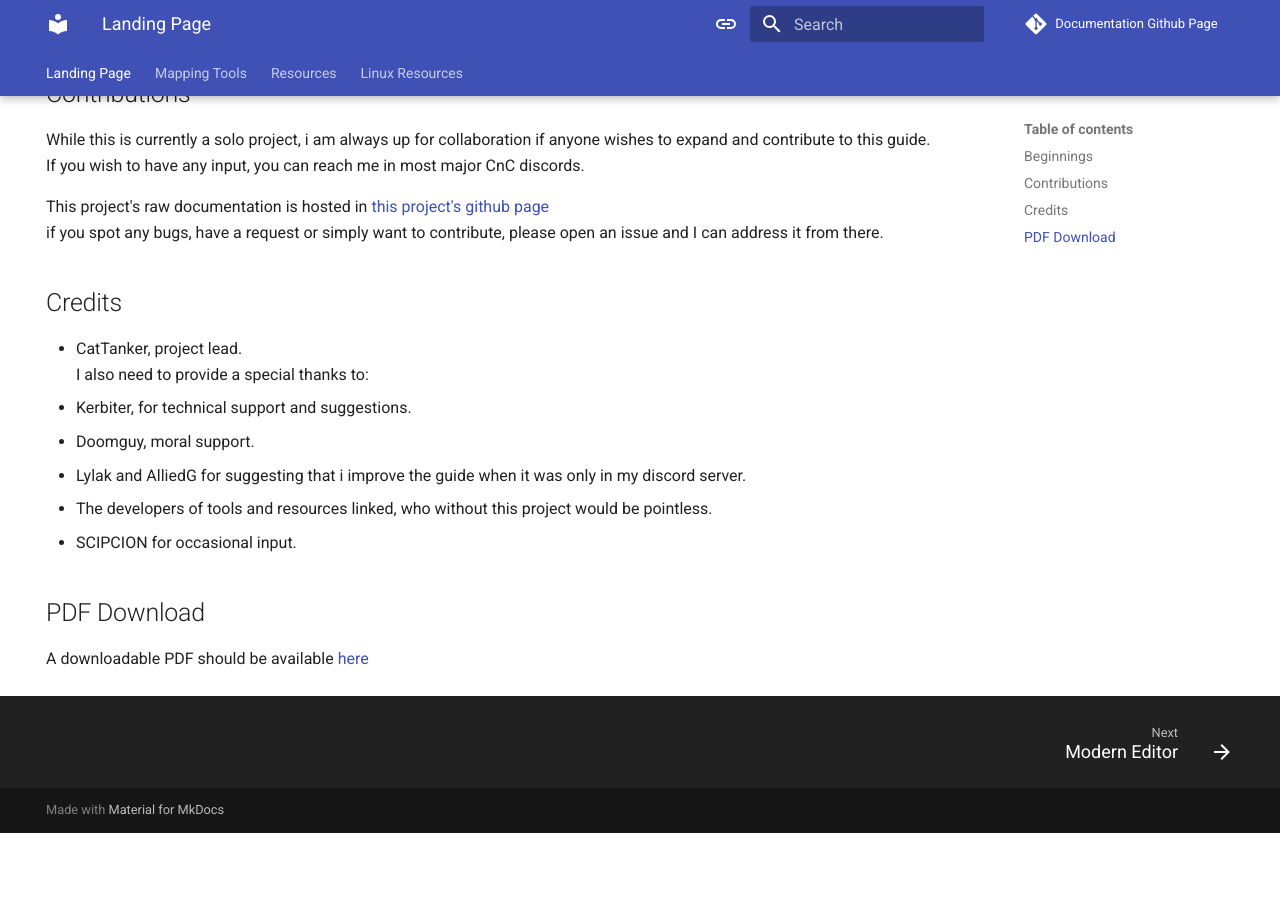
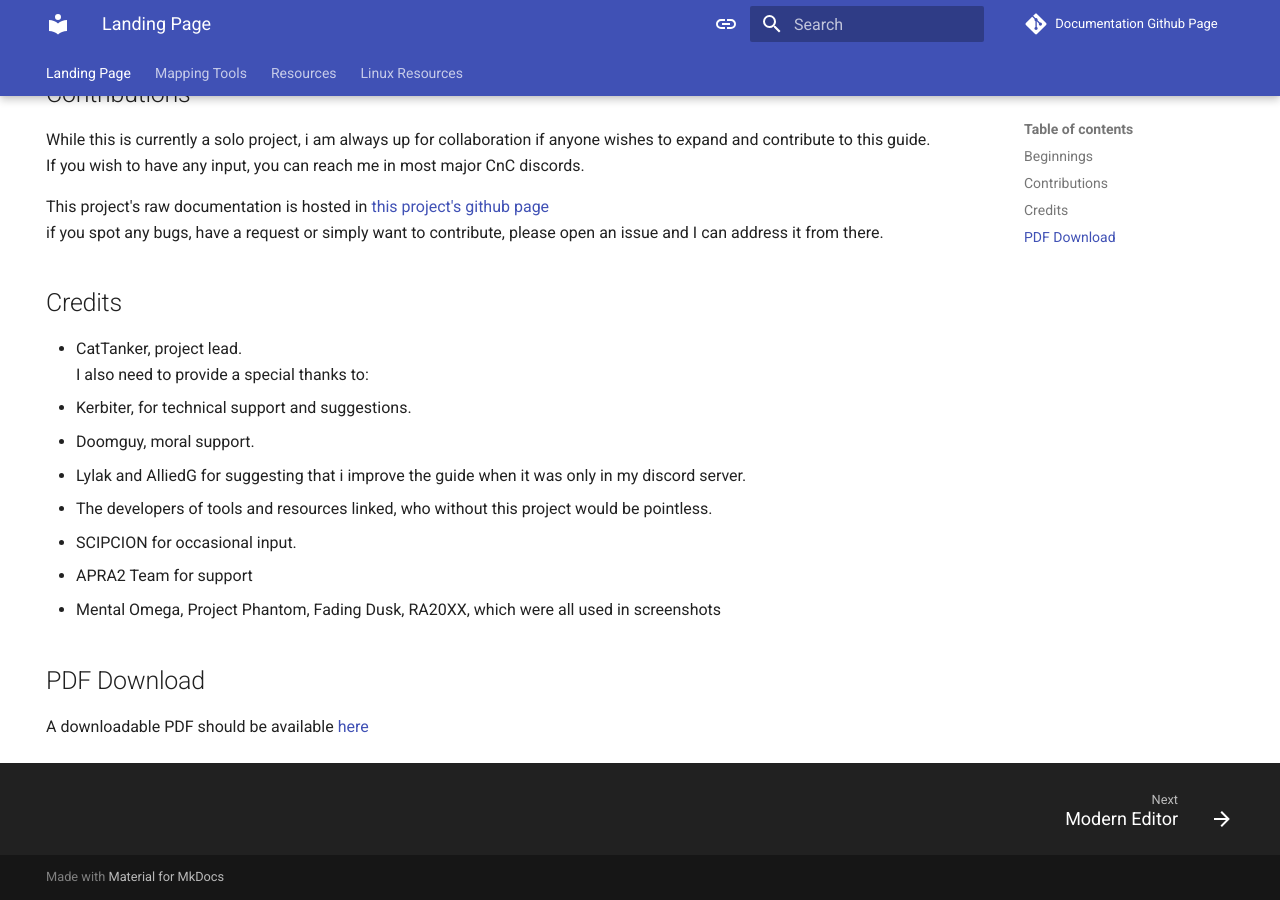
Before and after one commit to CatTanker/cnc_map_tool_guide, an MkDocs documentation site: the page built from docs/index.md, in a window 1280 px wide and 900 px high, scrolled down 665 px. Built offline with MkDocs 1.6.1 and Material for MkDocs 9.7.7, drawn with Linux system fonts in a browser that asks for light colours; comment, search, counter and statistics services are not loaded; before the commit the page ends 1498 px from its top, so only the background shows below that.

Commit message:
Add acknowledgments and PDF download link

```diff
--- a/docs/index.md
+++ b/docs/index.md
@@ -33,6 +33,8 @@ I also need to provide a special thanks to: <br>
 - Lylak and AlliedG for suggesting that i improve the guide when it was only in my discord server. <br>
 - The developers of tools and resources linked, who without this project would be pointless. <br>
 - SCIPCION for occasional input.
+- APRA2 Team for support
+- Mental Omega, Project Phantom, Fading Dusk, RA20XX, which were all used in screenshots
 
 ## PDF Download
 A downloadable PDF should be available [here](builds.pdf)
```
